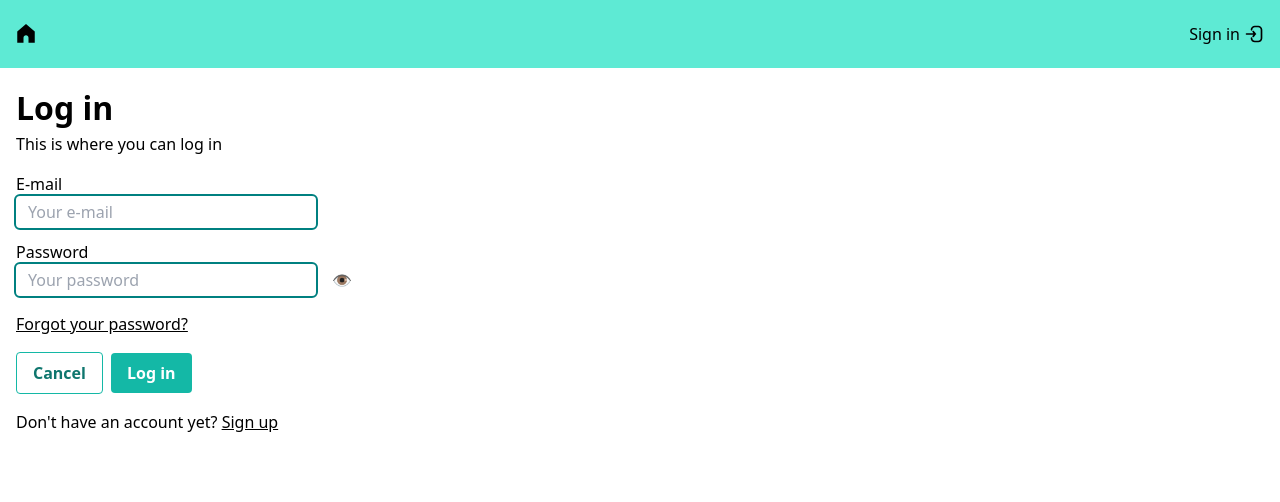
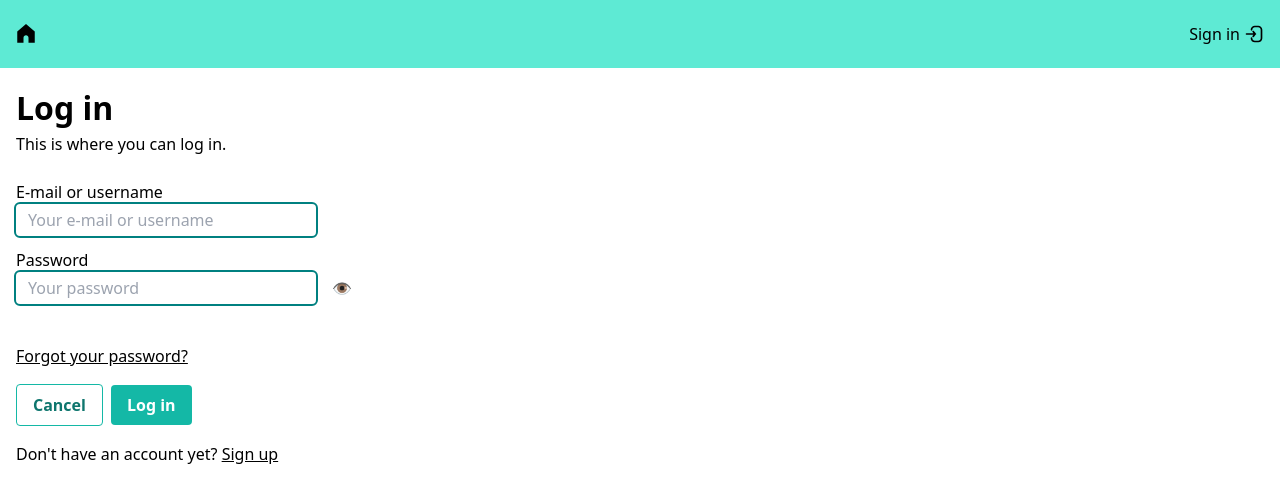
Before and after one commit to tentaclepurple/42_matcha, a SvelteKit app in the folder front/: page /login in a window 1280 px wide. Shown: the top 502 px of the page. Built offline with nearby package versions, Linux system fonts and the light colour scheme.

Commit message:
Allow log-in with username

```diff
--- a/front/src/routes/login/+page.svelte
+++ b/front/src/routes/login/+page.svelte
@@ -85,17 +85,17 @@
 <PageWrapper>
 	<h1>Log in</h1>
 	<div>
-		<p class="mb-4">This is where you can log in</p>
+		<p class="mb-6">This is where you can log in.</p>
 		<Form onSubmit={handleSubmit}>
-			<fieldset disabled={isLoading} class="flex w-full flex-col items-start gap-3">
+			<fieldset disabled={isLoading} class="flex w-full flex-col items-start gap-3 mb-6">
 				<label>
-					E-mail
+					E-mail or username
 					<input
-						type="email"
+						type="text"
 						id="email"
 						name="email"
 						autocomplete="email"
-						placeholder="Your e-mail"
+						placeholder="Your e-mail or username"
 						required
 						class="min-w-[300px]"
 					/>
```
